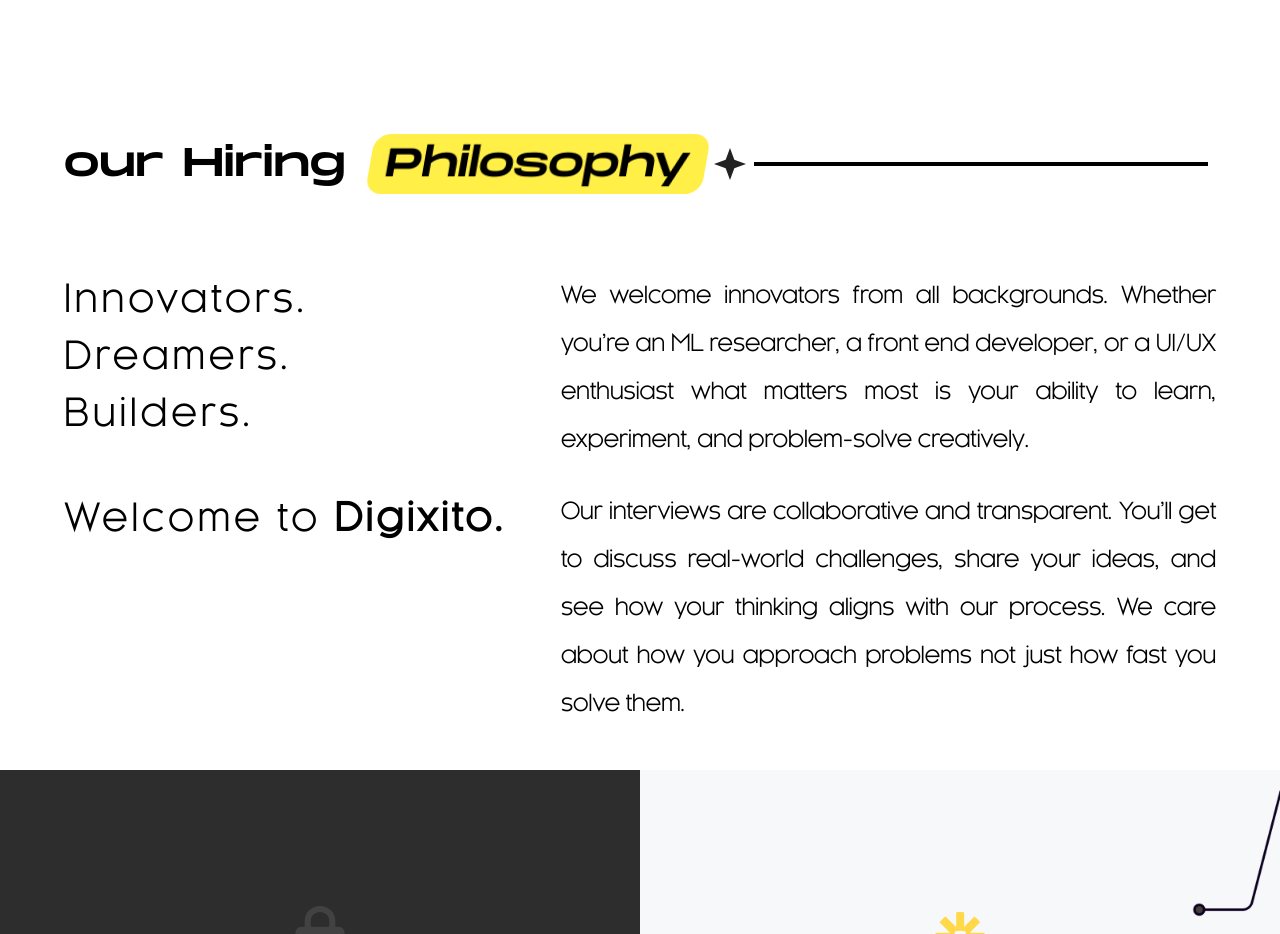
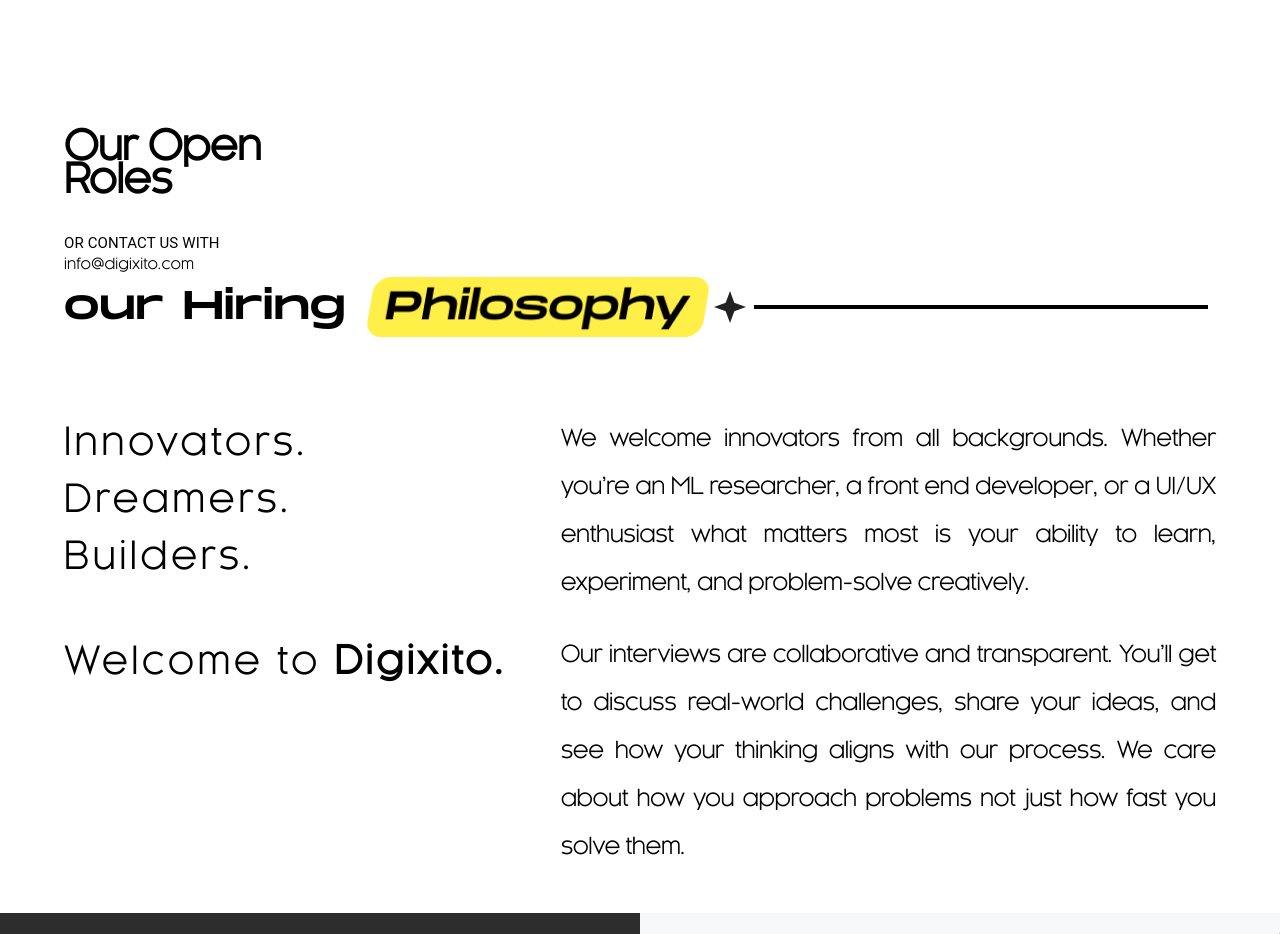
Before and after one commit to devops-89/digixito-website, a Next.js app: page /careers/life-at-digixito in a window 1280 px wide. Shown: the part 4360-5294 px from the top of the page. Built offline with nearby package versions, Linux system fonts and the light colour scheme.

Commit message:
feat: Introduce OpenRoles component to the careers page and BestWorks component to the home page, while removing unused code from the home layout.

```diff
--- /dev/null
+++ b/components/layouts/careers/life-at-digixito/Open-Roles.tsx
@@ -0,0 +1,42 @@
+import ImageHeading from "@/components/widgets/image-heading";
+import { kessel, monument } from "@/utils/fonts";
+import { Box, Container, Grid, Typography } from "@mui/material";
+import React from "react";
+
+const OpenRoles = () => {
+  return (
+    <Box>
+      <Container maxWidth="lg">
+        <Grid container>
+          <Grid size={4} sx={{}}>
+            <Typography
+              sx={{
+                fontSize: 40,
+                fontFamily: kessel.style.fontFamily,
+                textTransform: "capitalize",
+                lineHeight: "33px",
+                letterSpacing: "-0.48px",
+                fontWeight: 600,
+              }}
+            >
+              Our open <br /> roles
+            </Typography>
+            <Box sx={{ mt: 4 }}>
+              <Typography sx={{ fontSize: 15, textTransform: "uppercase" }}>
+                or Contact Us With
+              </Typography>
+              <Typography
+                sx={{ fontSize: 15, fontFamily: kessel.style.fontFamily }}
+              >
+                info@digixito.com
+              </Typography>
+            </Box>
+          </Grid>
+          <Grid size={8}></Grid>
+        </Grid>
+      </Container>
+    </Box>
+  );
+};
+
+export default OpenRoles;
--- a/components/layouts/careers/life-at-digixito/index.tsx
+++ b/components/layouts/careers/life-at-digixito/index.tsx
@@ -8,6 +8,7 @@ import WorkatDigixito from "./work-at-digixito";
 import HiringPhilosophy from "./hiring-philosophy";
 import SecureConnect from "@/components/widgets/secure-connect";
 import SubFooter from "@/components/widgets/subfooter";
+import OpenRoles from "./Open-Roles";
 
 const LifeAtDigixitoLayout = () => {
   return (
@@ -19,6 +20,7 @@ const LifeAtDigixitoLayout = () => {
       <BuildTogether />
       <WhatweValue />
       <WorkatDigixito />
+      <OpenRoles />
       <HiringPhilosophy />
       <SecureConnect />
       <SubFooter />
```
Also changed, not shown: components/layouts/home-layout/index.tsx (+5 -19 lines).
